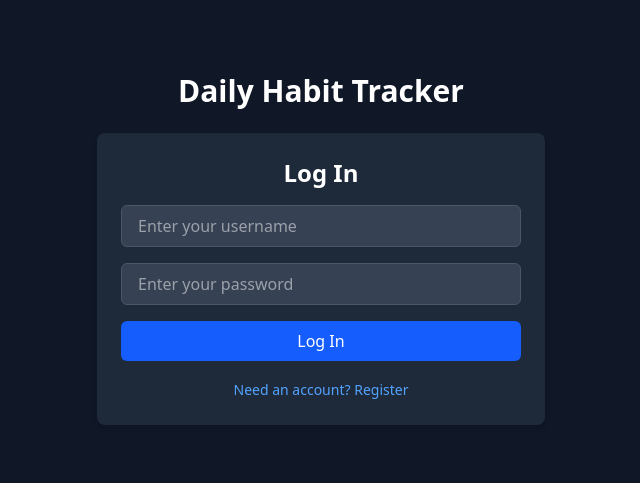
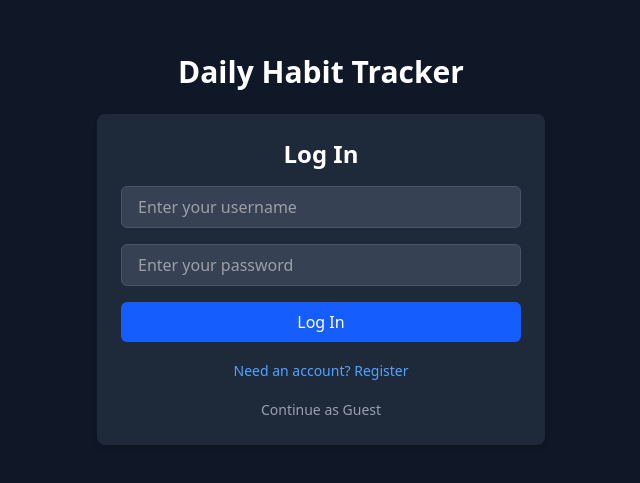
Before and after one commit to ryangholland/habit-tracker, a React (Vite) app: page /login in a window 1280 px wide. Shown: the part 151-634 px from the top of the page, without its empty margins (319-959 px from the left). Built offline with nearby package versions, Linux system fonts and the light colour scheme; no server answers.

Commit message:
feat: add 'Continue as Guest' button to login screen

```diff
--- a/src/pages/Login.jsx
+++ b/src/pages/Login.jsx
@@ -3,7 +3,7 @@ import { AuthContext } from "../context/AuthContext";
 import { useNavigate } from "react-router-dom";
 
 function Login() {
-  const { login } = useContext(AuthContext);
+  const { login, setIsGuest } = useContext(AuthContext);
   const [username, setUsername] = useState("");
   const [password, setPassword] = useState("");
   const navigate = useNavigate();
@@ -55,6 +55,16 @@ function Login() {
         >
           Need an account? Register
         </button>
+        <button
+          type="button"
+          onClick={() => {
+            setIsGuest(true);
+            navigate("/");
+          }}
+          className="w-full text-sm text-center text-gray-600 dark:text-gray-400 hover:text-black dark:hover:text-white hover:underline"
+        >
+          Continue as Guest
+        </button>
       </form>
     </div>
   );
```
